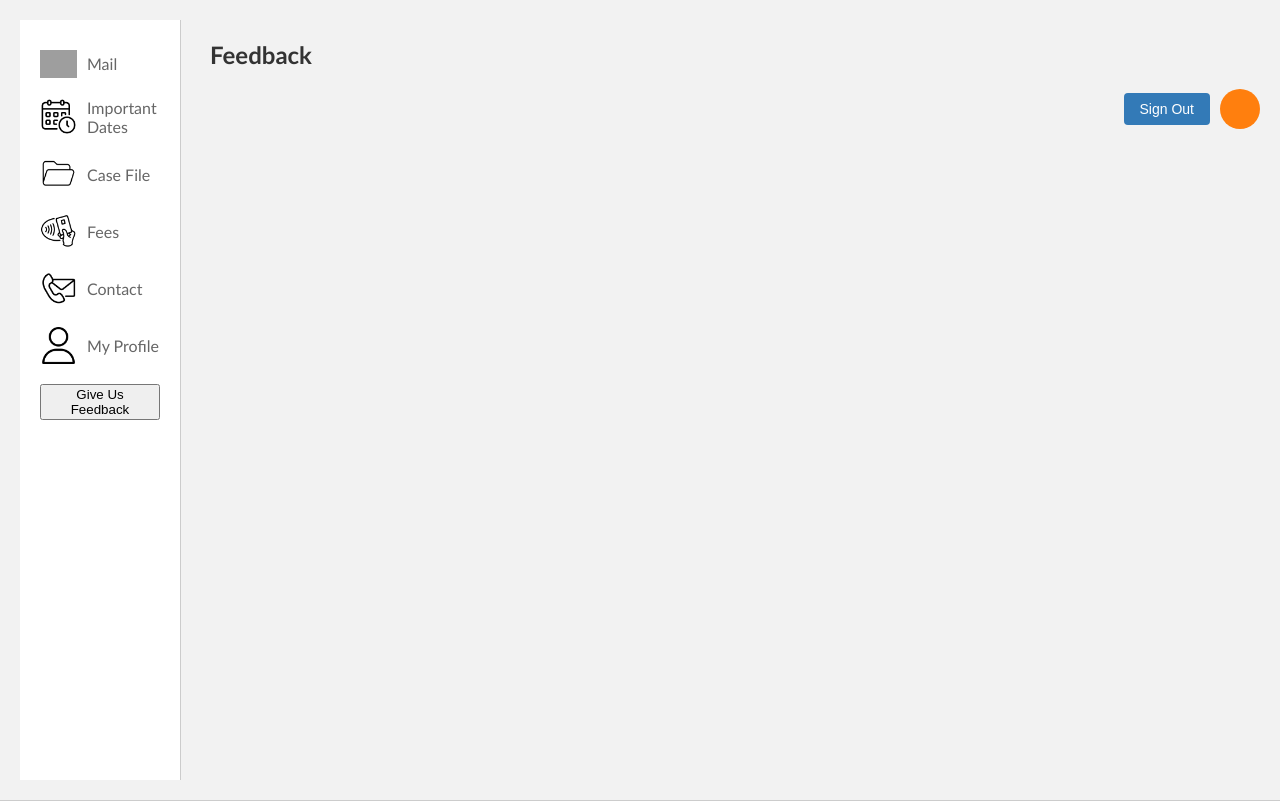
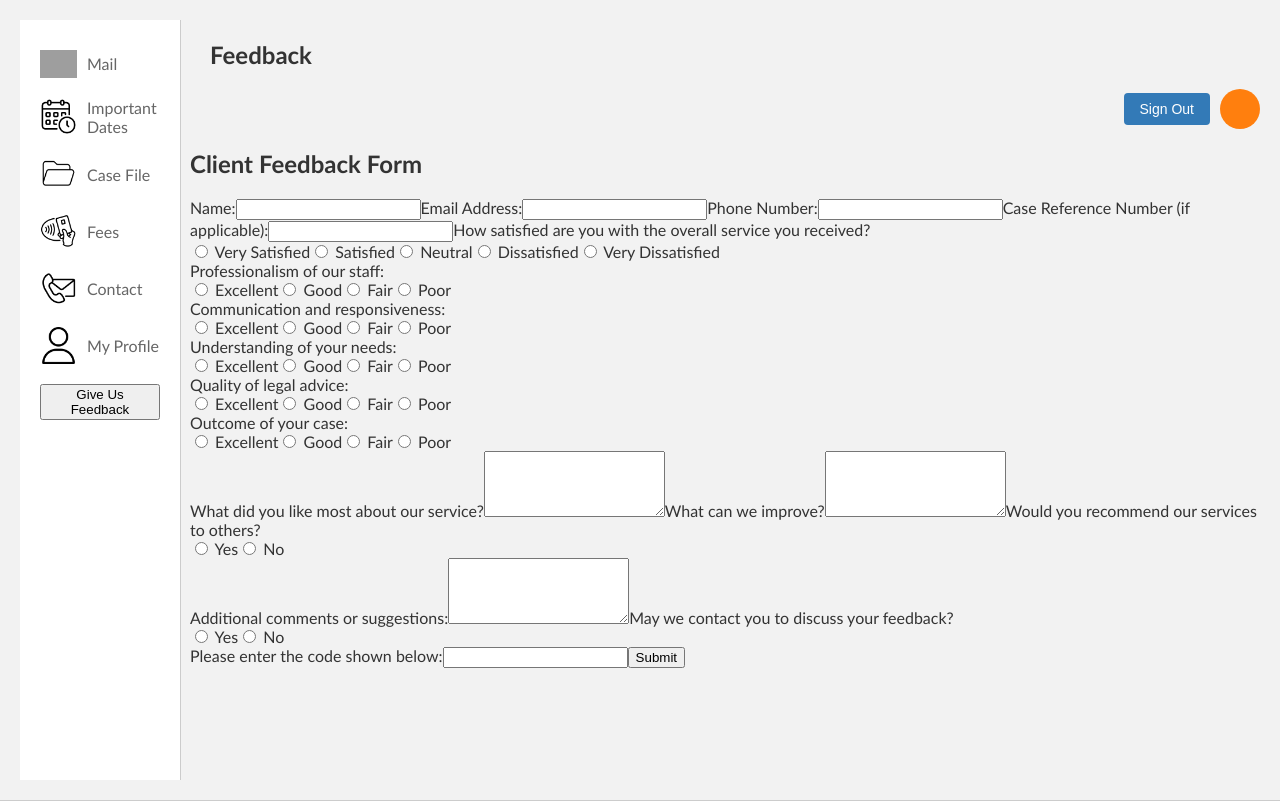
Before and after one commit to tomlukewarden/Client-Portal, a React (Vite) app: page / in a window 1280 px wide. Built offline with nearby package versions, Linux system fonts and the light colour scheme; grey boxes are pictures that could not be loaded.

Commit message:
Survey added, need to format

```diff
--- /dev/null
+++ b/src/Pages/Feedback/Feedback.css
@@ -0,0 +1,58 @@
+.feedback-form {
+  background-color: var(--nav-background-color);
+  padding: 20px;
+  border-radius: 10px;
+  box-shadow: 0 0 10px rgba(0, 0, 0, 0.1);
+}
+
+.feedback-form h2 {
+  text-align: center;
+  color: var(--accent-color);
+}
+
+.feedback-form label {
+  display: block;
+  margin-top: 10px;
+  font-weight: bold;
+  color: var(--secondary-color);
+}
+
+.feedback-form .radio-group {
+  display: flex;
+  flex-wrap: wrap;
+  gap: 10px;
+  margin-bottom: 15px;
+}
+
+.feedback-form .radio-group label {
+  display: flex;
+  align-items: center;
+  margin-right: 10px;
+}
+
+.feedback-form input[type="text"],
+.feedback-form input[type="email"],
+.feedback-form textarea {
+  width: 100%;
+  padding: 10px;
+  margin-top: 5px;
+  margin-bottom: 15px;
+  border: 1px solid var(--border-color);
+  border-radius: 5px;
+}
+
+.feedback-form input[type="submit"] {
+  display: block;
+  width: 100%;
+  padding: 10px;
+  background-color: var(--accent-color);
+  color: white;
+  border: none;
+  border-radius: 5px;
+  cursor: pointer;
+  font-size: 16px;
+}
+
+.feedback-form input[type="submit"]:hover {
+  background-color: var(--hover-color);
+}
--- a/src/Pages/Feedback/Feedback.jsx
+++ b/src/Pages/Feedback/Feedback.jsx
@@ -1,11 +1,10 @@
 import Nav from '../Dashboard/components/Nav'
 import '../Dashboard/Dashboard.css'
-
 
 function Feedback () {
   return (
     <>
-<section className="container">
+      <section className="container">
         <Nav></Nav>
         <main className="main-container">
           <h1 className="title">Feedback</h1>
@@ -15,11 +14,100 @@ function Feedback () {
             <div className="profile-circle"></div>
           </div>
 
-        <div className="feedback-form">
-          <form action=""></form>
-        </div>
+          <div className="feedback-form">
+            <form action="">
+              <h2>Client Feedback Form</h2>
+
+              <label htmlFor="name">Name:</label>
+              <input type="text" id="name" name="name" required />
+
+              <label htmlFor="email">Email Address:</label>
+              <input type="email" id="email" name="email" required />
+
+              <label htmlFor="phone">Phone Number:</label>
+              <input type="text" id="phone" name="phone" required />
+
+              <label htmlFor="caseReference">Case Reference Number (if applicable):</label>
+              <input type="text" id="caseReference" name="caseReference" />
+
+              <label>How satisfied are you with the overall service you received?</label>
+              <div className="radio-group">
+                <label htmlFor="verySatisfied"><input type="radio" id="verySatisfied" name="satisfaction" value="Very Satisfied" /> Very Satisfied</label>
+                <label htmlFor="satisfied"><input type="radio" id="satisfied" name="satisfaction" value="Satisfied" /> Satisfied</label>
+                <label htmlFor="neutral"><input type="radio" id="neutral" name="satisfaction" value="Neutral" /> Neutral</label>
+                <label htmlFor="dissatisfied"><input type="radio" id="dissatisfied" name="satisfaction" value="Dissatisfied" /> Dissatisfied</label>
+                <label htmlFor="veryDissatisfied"><input type="radio" id="veryDissatisfied" name="satisfaction" value="Very Dissatisfied" /> Very Dissatisfied</label>
+              </div>
+
+              <label>Professionalism of our staff:</label>
+              <div className="radio-group">
+                <label htmlFor="professionalismExcellent"><input type="radio" id="professionalismExcellent" name="professionalism" value="Excellent" /> Excellent</label>
+                <label htmlFor="professionalismGood"><input type="radio" id="professionalismGood" name="professionalism" value="Good" /> Good</label>
+                <label htmlFor="professionalismFair"><input type="radio" id="professionalismFair" name="professionalism" value="Fair" /> Fair</label>
+                <label htmlFor="professionalismPoor"><input type="radio" id="professionalismPoor" name="professionalism" value="Poor" /> Poor</label>
+              </div>
+
+              <label>Communication and responsiveness:</label>
+              <div className="radio-group">
+                <label htmlFor="communicationExcellent"><input type="radio" id="communicationExcellent" name="communication" value="Excellent" /> Excellent</label>
+                <label htmlFor="communicationGood"><input type="radio" id="communicationGood" name="communication" value="Good" /> Good</label>
+                <label htmlFor="communicationFair"><input type="radio" id="communicationFair" name="communication" value="Fair" /> Fair</label>
+                <label htmlFor="communicationPoor"><input type="radio" id="communicationPoor" name="communication" value="Poor" /> Poor</label>
+              </div>
+
+              <label>Understanding of your needs:</label>
+              <div className="radio-group">
+                <label htmlFor="understandingExcellent"><input type="radio" id="understandingExcellent" name="understanding" value="Excellent" /> Excellent</label>
+                <label htmlFor="understandingGood"><input type="radio" id="understandingGood" name="understanding" value="Good" /> Good</label>
+                <label htmlFor="understandingFair"><input type="radio" id="understandingFair" name="understanding" value="Fair" /> Fair</label>
+                <label htmlFor="understandingPoor"><input type="radio" id="understandingPoor" name="understanding" value="Poor" /> Poor</label>
+              </div>
+
+              <label>Quality of legal advice:</label>
+              <div className="radio-group">
+                <label htmlFor="qualityExcellent"><input type="radio" id="qualityExcellent" name="quality" value="Excellent" /> Excellent</label>
+                <label htmlFor="qualityGood"><input type="radio" id="qualityGood" name="quality" value="Good" /> Good</label>
+                <label htmlFor="qualityFair"><input type="radio" id="qualityFair" name="quality" value="Fair" /> Fair</label>
+                <label htmlFor="qualityPoor"><input type="radio" id="qualityPoor" name="quality" value="Poor" /> Poor</label>
+              </div>
+
+              <label>Outcome of your case:</label>
+              <div className="radio-group">
+                <label htmlFor="outcomeExcellent"><input type="radio" id="outcomeExcellent" name="outcome" value="Excellent" /> Excellent</label>
+                <label htmlFor="outcomeGood"><input type="radio" id="outcomeGood" name="outcome" value="Good" /> Good</label>
+                <label htmlFor="outcomeFair"><input type="radio" id="outcomeFair" name="outcome" value="Fair" /> Fair</label>
+                <label htmlFor="outcomePoor"><input type="radio" id="outcomePoor" name="outcome" value="Poor" /> Poor</label>
+              </div>
+
+              <label htmlFor="likeMost">What did you like most about our service?</label>
+              <textarea id="likeMost" name="likeMost" rows="4"></textarea>
+
+              <label htmlFor="improvement">What can we improve?</label>
+              <textarea id="improvement" name="improvement" rows="4"></textarea>
+
+              <label>Would you recommend our services to others?</label>
+              <div className="radio-group">
+                <label htmlFor="recommendYes"><input type="radio" id="recommendYes" name="recommend" value="Yes" /> Yes</label>
+                <label htmlFor="recommendNo"><input type="radio" id="recommendNo" name="recommend" value="No" /> No</label>
+              </div>
+
+              <label htmlFor="comments">Additional comments or suggestions:</label>
+              <textarea id="comments" name="comments" rows="4"></textarea>
+
+              <label>May we contact you to discuss your feedback?</label>
+              <div className="radio-group">
+                <label htmlFor="contactYes"><input type="radio" id="contactYes" name="contact" value="Yes" /> Yes</label>
+                <label htmlFor="contactNo"><input type="radio" id="contactNo" name="contact" value="No" /> No</label>
+              </div>
+
+              <label htmlFor="captcha">Please enter the code shown below:</label>
+              <input type="text" id="captcha" name="captcha" required />
+
+              <input type="submit" value="Submit" />
+            </form>
+          </div>
         </main>
-        </section>
+      </section>
     </>
   )
 }
```
